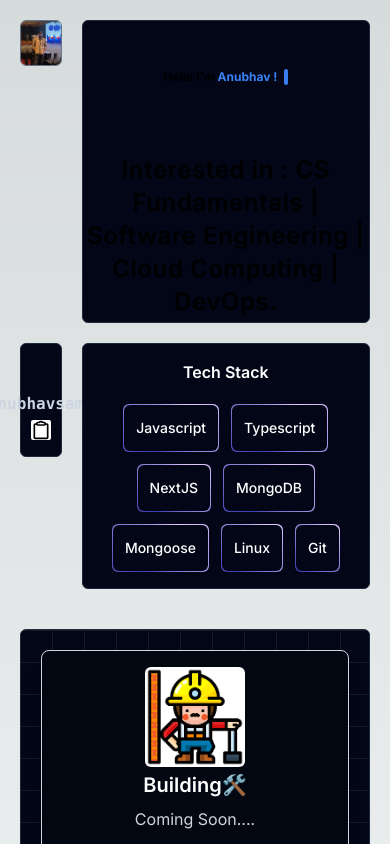
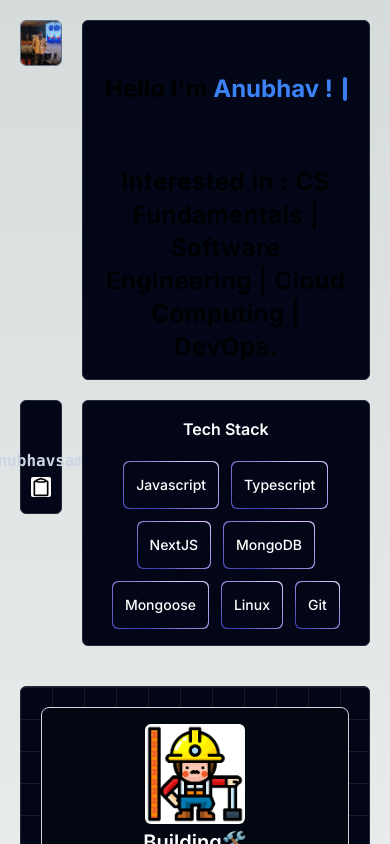
Before and after one commit to anubhavgh023/portfolio, a Next.js app: page / in a window 390 px wide. Shown: the top 844 px of the page. Built offline with nearby package versions, Linux system fonts and the light colour scheme; grey boxes are pictures that could not be loaded.

Commit message:
Fixed: Make typewritter-effect responsive for all screen size

```diff
--- a/src/components/AboutMe.tsx
+++ b/src/components/AboutMe.tsx
@@ -1,13 +1,13 @@
-"use client"
+"use client";
 import { TypewriterEffectSmooth } from "@/components/ui/typewritter-effect";
 import { TextGenerateEffect } from "@/components/ui/text-generate-effect";
 
 export default function AboutMe() {
   return (
-    <div className="bg-slate-950 border border-slate-800 w-auto h-full rounded-md p-1">
-      <IntroText></IntroText>
-      <div className="text-center mt-18">
-      <GenerateAboutMe></GenerateAboutMe>
+    <div className="bg-slate-950 border border-slate-800 w-auto h-full rounded-md p-4">
+      <IntroText />
+      <div className="text-center mt-4">
+        <GenerateAboutMe />
       </div>
     </div>
   );
@@ -23,18 +23,21 @@
     },
     {
       text: "Anubhav !",
-      className: "text-blue-500 dark:text-blue-500"
+      className: "text-blue-500 dark:text-blue-500",
     },
   ];
   return (
-    <div className="flex flex-col items-center justify-center h-[7rem]  ">
-      <TypewriterEffectSmooth words={words} />
+    <div className="flex flex-col items-center justify-center h-28 sm:h-32 md:h-40">
+      <TypewriterEffectSmooth words={words} className="text-2xl sm:text-2xl md:text-3xl lg:text-4xl" />
     </div>
   );
 }
 
-
 const words = `Interested in : CS Fundamentals | Software Engineering | Cloud Computing | DevOps.`;
 export function GenerateAboutMe() {
-  return <TextGenerateEffect words={words} />;
+  return (
+    <div className="text-base sm:text-lg md:text-xl lg:text-2xl xl:text-3xl">
+      <TextGenerateEffect words={words} />
+    </div>
+  );
 }
--- a/src/components/ui/typewritter-effect.tsx
+++ b/src/components/ui/typewritter-effect.tsx
@@ -72,7 +72,7 @@
   return (
     <div
       className={cn(
-        "text-base sm:text-xl md:text-3xl lg:text-5xl font-bold text-center",
+        "text-xl sm:text-2xl md:text-3xl lg:text-4xl font-bold text-center",
         className
       )}
     >
@@ -156,7 +156,7 @@
         }}
       >
         <div
-          className="text-xs sm:text-base md:text-xl lg:text:3xl xl:text-5xl font-bold"
+          className="text-2xl sm:text-lg md:text-2xl lg:text-4xl font-bold"
           style={{
             whiteSpace: "nowrap",
           }}
@@ -173,12 +173,11 @@
         }}
         transition={{
           duration: 0.8,
-
           repeat: Infinity,
           repeatType: "reverse",
         }}
         className={cn(
-          "block rounded-sm w-[4px]  h-4 sm:h-6 xl:h-12 bg-blue-500",
+          "block rounded-sm w-[4px] h-6 sm:h-8 xl:h-8 bg-blue-500 mt-1",
           cursorClassName
         )}
       ></motion.span>
```
